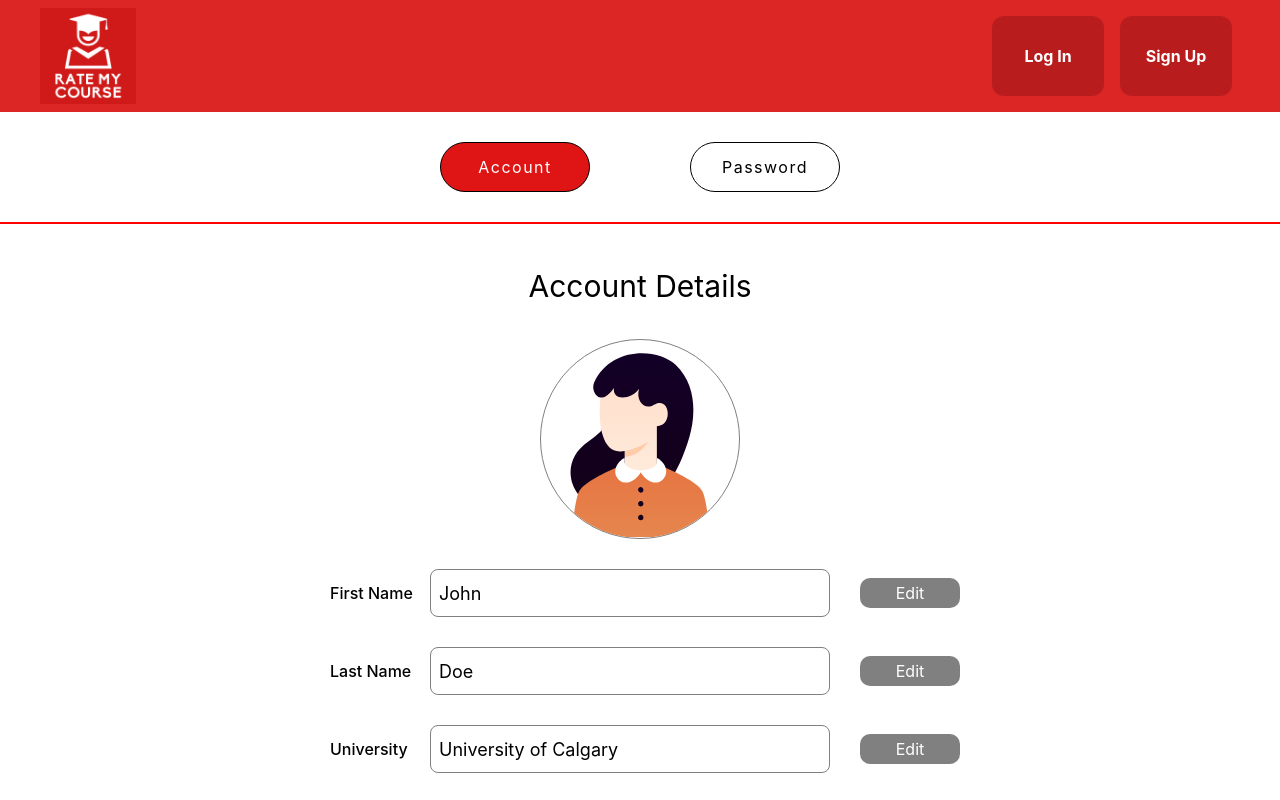
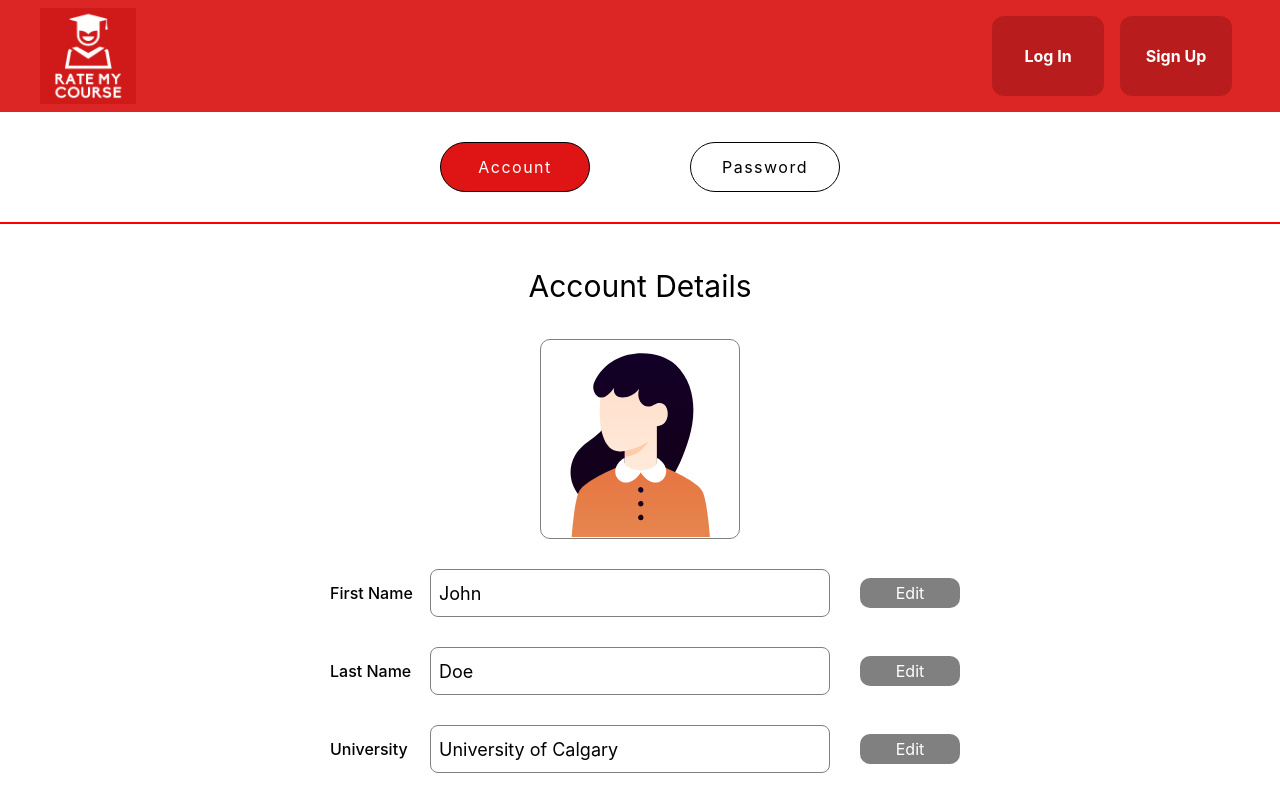
Before and after one commit to mrmallam/Rate_My_Course, a React (Create React App) app in the folder Frontend/rate_my_course/: page /AccountSettings in a window 1280 px wide. Shown: the top 800 px of the page. Built offline with nearby package versions, Linux system fonts and the light colour scheme.

Commit message:
Fixed styling

```diff
--- a/Frontend/rate_my_course/src/styles/AccountSettingsAccount.css
+++ b/Frontend/rate_my_course/src/styles/AccountSettingsAccount.css
@@ -20,7 +20,7 @@
 #accountImage {
     width: 200px;
     height: 200px;
-    border-radius: 100px;
+    border-radius: 10px;
     padding-top: 10px;
 
     border: 1px solid grey;
```
